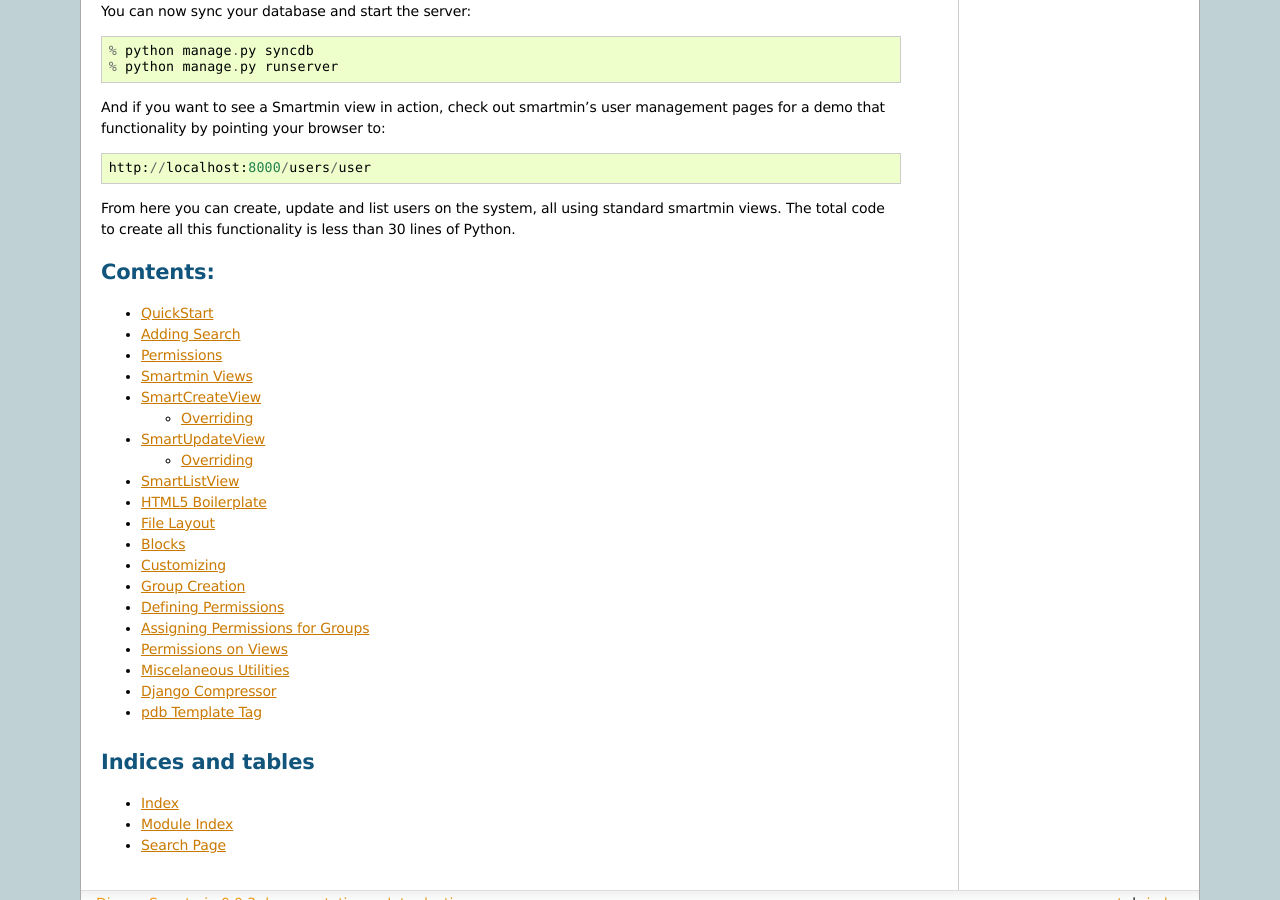
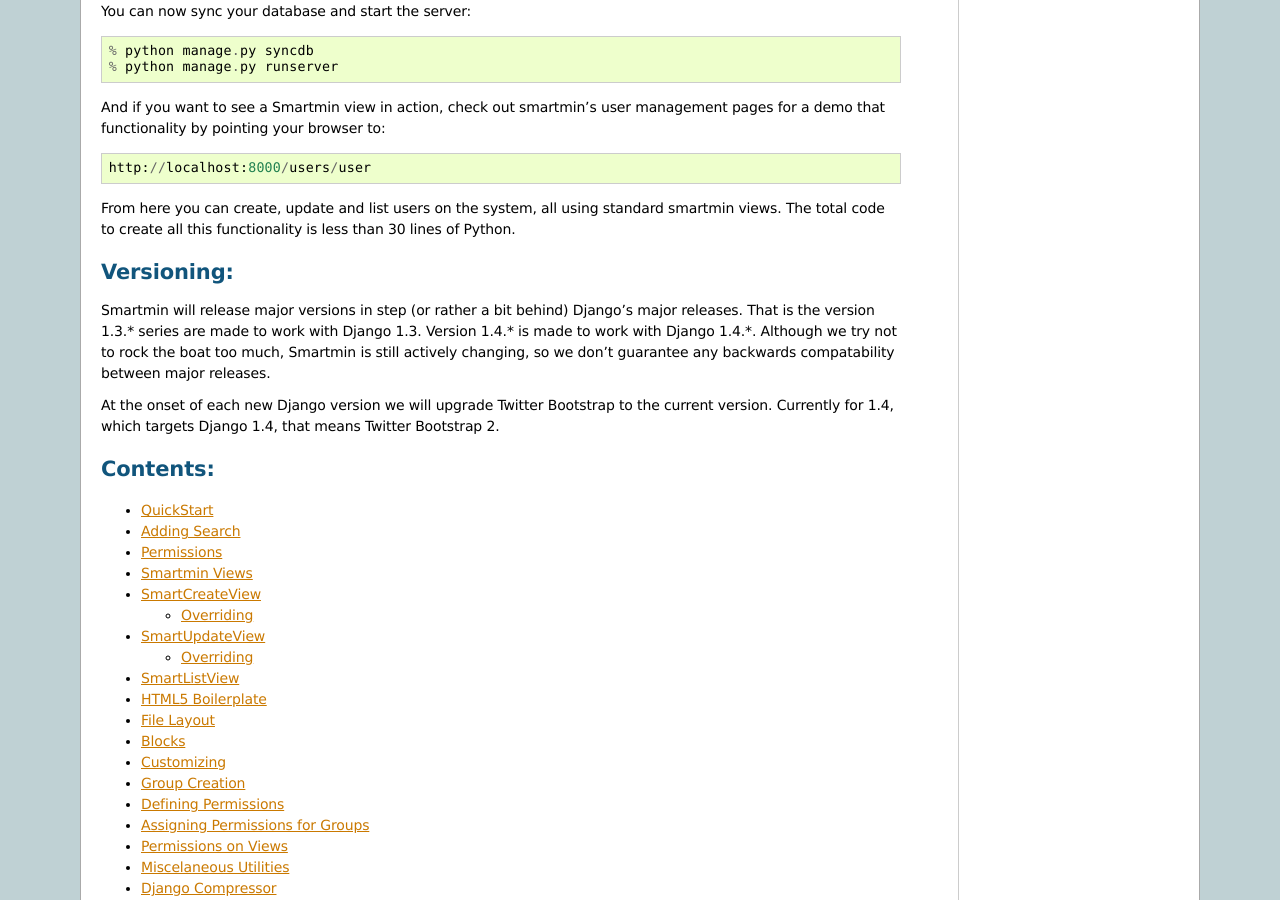
Before and after one commit to nyaruka/smartmin, a Sphinx documentation site: the page built from docs/index.rst, in a window 1280 px wide and 900 px high, scrolled down 1477 px. Built offline with Sphinx 7.4.7, drawn with Linux system fonts in a browser that asks for light colours; pages that are not in the unit, such as notebooks, are missing from menus.

Commit message:
update version to 1.3.0 to match new Django step-wise releases, get ready to branch

```diff
--- a/CHANGES.rst
+++ b/CHANGES.rst
@@ -1,3 +1,7 @@
+Version 1.3.0
+=============
+ * first release of Django 1.3 tree in preparation of branching
+
 Version 0.0.2
 ==============
  * added datepicker widget as default for date fields
--- a/docs/index.rst
+++ b/docs/index.rst
@@ -91,6 +91,14 @@ And if you want to see a Smartmin view in action, check out smartmin's user mana
 
 From here you can create, update and list users on the system, all using standard smartmin views.  The total code to create all this functionality is less than 30 lines of Python.
 
+Versioning:
+===========================================
+
+Smartmin will release major versions in step (or rather a bit behind) Django's major releases.  That is the version 1.3.* series are made to work with Django 1.3.  Version 1.4.* is made to work with Django 1.4.*.  Although we try not to rock the boat too much, Smartmin is still actively changing, so we don't guarantee any backwards compatability between major releases.
+
+At the onset of each new Django version we will upgrade Twitter Bootstrap to the current version.  Currently for 1.4, which targets Django 1.4, that means Twitter Bootstrap 2.
+
+
 Contents:
 ===========================================
 
--- a/smartmin/__init__.py
+++ b/smartmin/__init__.py
@@ -1 +1 @@
-__version__ = '0.0.4'
+__version__ = '1.3.0'
```
